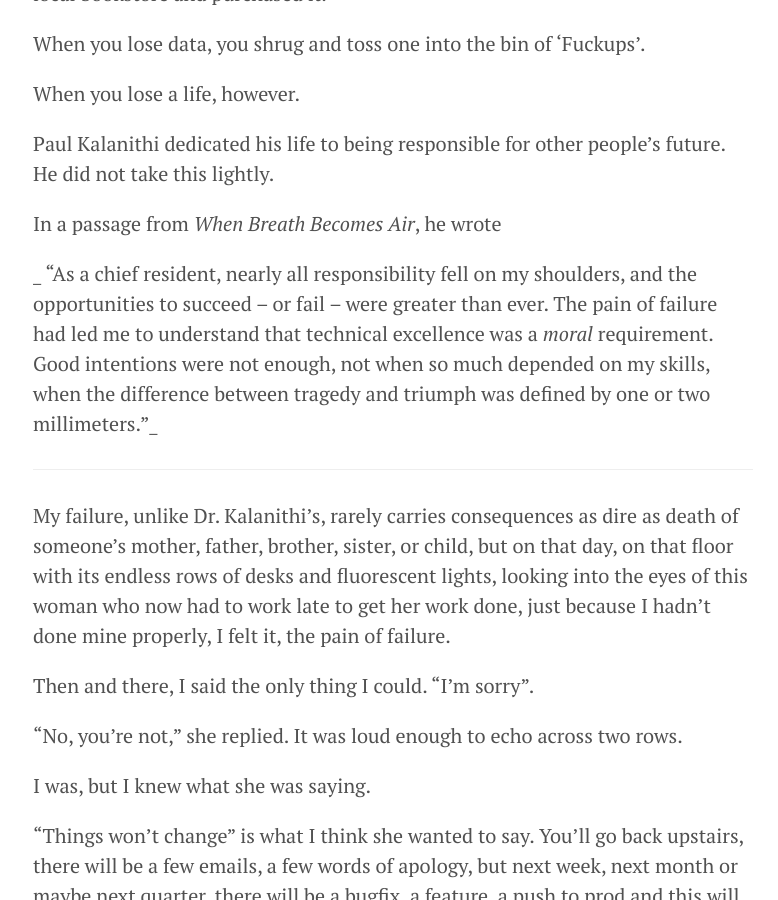
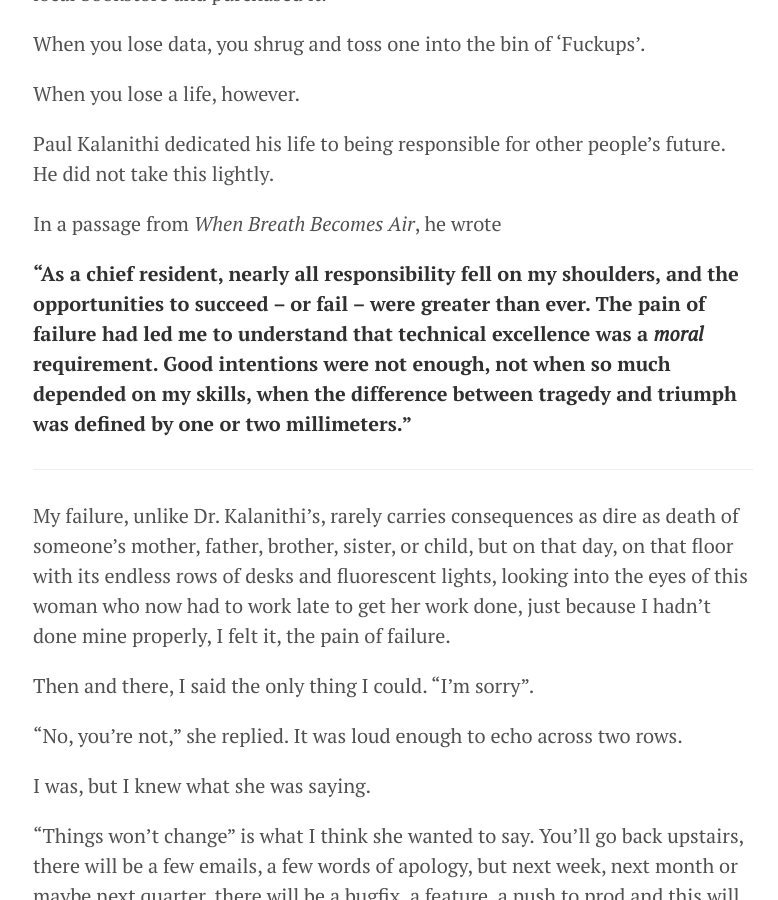
Before and after one commit to Winterflower/winterflower.github.io, a Jekyll site: the page built from _posts/2017-08-04-on-responsibility.md, in a window 1280 px wide and 900 px high, scrolled down 1627 px. Shown: the whole window, without its empty margins (247-1025 px from the left). Built offline with Jekyll 4.4.1, drawn with Linux system fonts in a browser that asks for light colours.

Commit message:
Still not getting it right

```diff
--- a/_posts/2017-08-04-on-responsibility.md
+++ b/_posts/2017-08-04-on-responsibility.md
@@ -49,7 +49,7 @@ He did not take this lightly.
 
 In a passage from _When Breath Becomes Air_, he wrote
 
-_ "As a chief resident, nearly all responsibility fell on my shoulders, and the opportunities to succeed -- or fail -- were greater than ever. The pain of failure had led me to understand that technical excellence was a _moral_ requirement. Good intentions were not enough, not when so much depended on my skills, when the difference between tragedy and triumph was defined by one or two millimeters."_
+__"As a chief resident, nearly all responsibility fell on my shoulders, and the opportunities to succeed -- or fail -- were greater than ever. The pain of failure had led me to understand that technical excellence was a _moral_ requirement. Good intentions were not enough, not when so much depended on my skills, when the difference between tragedy and triumph was defined by one or two millimeters."__
 
 
 ---
```
